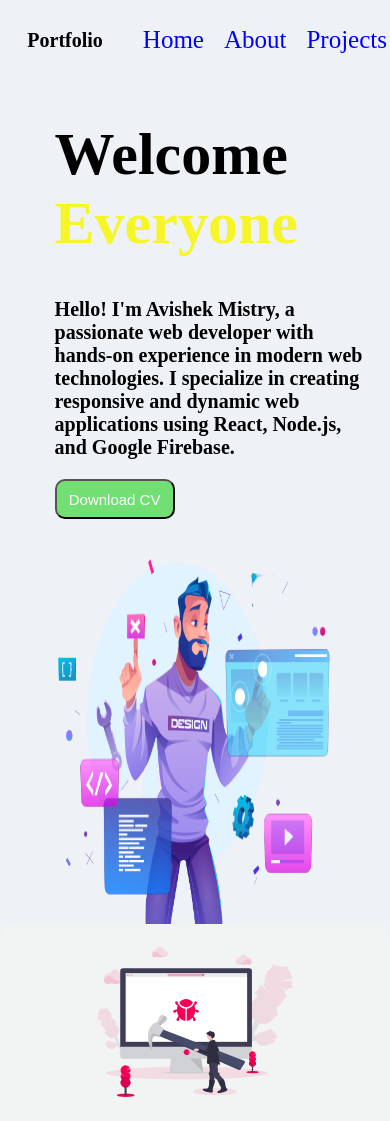
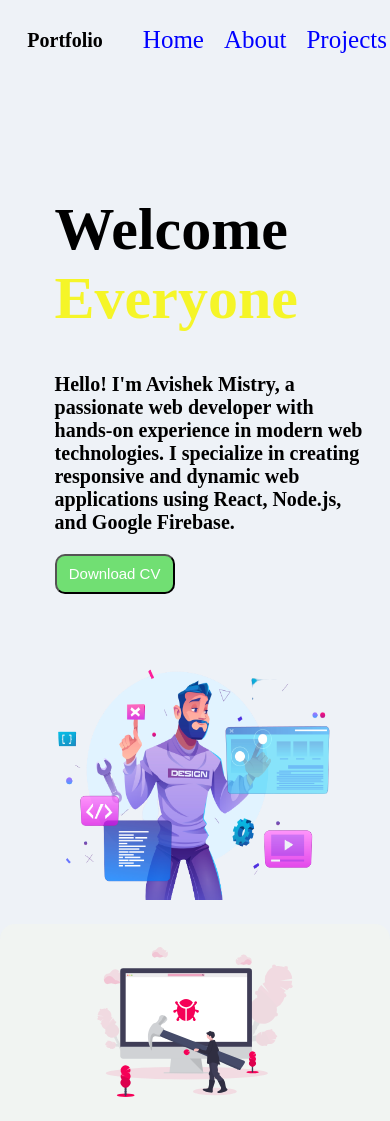
Before and after one commit to avishek195/Avishek-Mistry-Portfolio, a React (Vite) app: page / in a window 390 px wide. Shown: the top 1121 px of the page. Built offline with nearby package versions, Linux system fonts and the light colour scheme.

Commit message:
fix some responsive design

```diff
--- a/src/Components/Home/home.css
+++ b/src/Components/Home/home.css
@@ -20,7 +20,7 @@
 }
 .left-content .content{
     position: relative;
-    top: 120px;
+    top: 110px;
     margin-left: 10%;
     height: auto;
     width: auto;
@@ -47,6 +47,9 @@
 }
 .right-content{
     /* border: 2px solid green; */
+    position: relative;
+    bottom: 100px;
+    /* top: 120px; */
     height: 100%;
     width: 40%;
     display: flex;
@@ -84,6 +87,7 @@
 
     .right-content{
         /* border: 2px solid red; */
+        bottom: 0px;
         height: 50%;
         width: 90vw;
     }
@@ -108,5 +112,14 @@
             font-size: 10px;
 
         }
+
     }
    }
+   @media screen and (min-width: 370px) and (max-width: 500px){
+    .right-content{
+        /* border: 2px solid red; */
+        top: 50px;
+        height: 30%;
+        width: 90vw;
+    }
+   }
```
